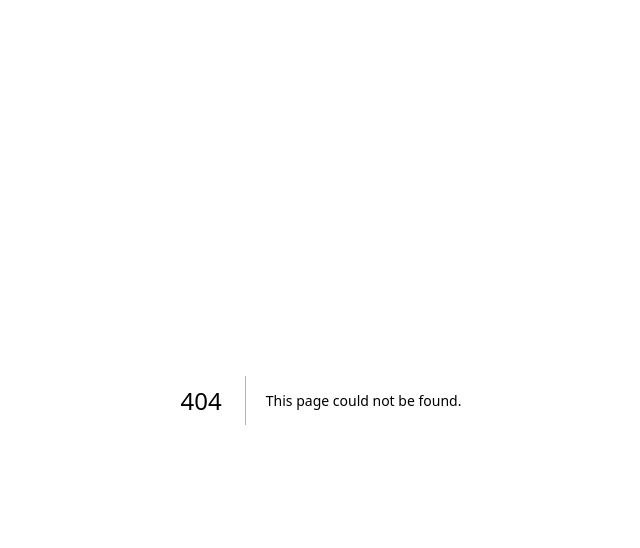
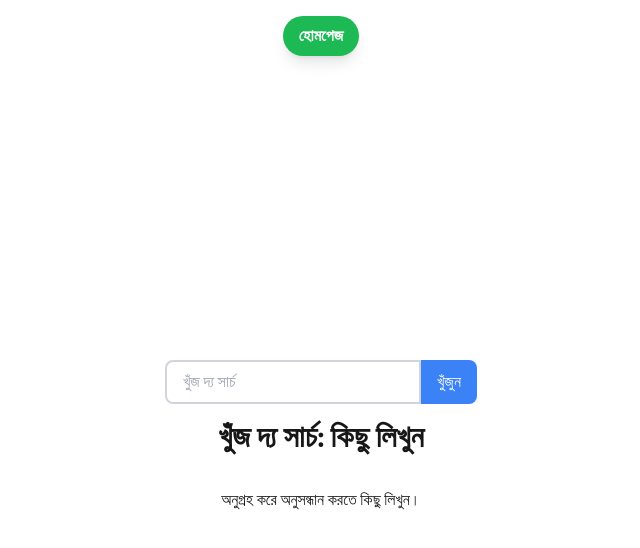
Before and after one commit to abusayed0206/banglamovies, a Next.js app: page /search in a window 1280 px wide. Before the commit this address had no page. Shown: the top 548 px of the page, without its empty margins (319-959 px from the left). Built offline with nearby package versions, Linux system fonts and the light colour scheme.

Commit message:
search function added

```diff
--- /dev/null
+++ b/app/api/search/route.ts
@@ -0,0 +1,29 @@
+// app/api/search/route.ts
+import { NextResponse } from 'next/server';
+
+const TMDB_API_KEY = process.env.NEXT_PUBLIC_TMDB_API_KEY;
+
+export async function GET(request: Request) {
+  const { searchParams } = new URL(request.url);
+  const query = searchParams.get('query');
+
+  if (!query) {
+    return NextResponse.json({ error: 'Query parameter is required' }, { status: 400 });
+  }
+
+  try {
+    const response = await fetch(
+      `https://api.themoviedb.org/3/search/movie?api_key=${TMDB_API_KEY}&query=${encodeURIComponent(query)}&region=BD&language=bn-BD`
+    );
+
+    if (!response.ok) {
+      throw new Error('Failed to fetch from TMDB');
+    }
+
+    const data = await response.json();
+    return NextResponse.json(data);
+  } catch (error) {
+    console.error('Error fetching from TMDB:', error);
+    return NextResponse.json({ error: 'Failed to fetch movies' }, { status: 500 });
+  }
+}
--- a/app/components/Modal.tsx
+++ b/app/components/Modal.tsx
@@ -11,13 +11,13 @@ const Modal: React.FC<ModalProps> = ({ isOpen, onClose, children }) => {
 
   return (
     <div className="fixed inset-0 z-50 overflow-auto bg-black bg-opacity-50 flex">
-      <div className="relative p-8 bg-white w-full h-auto max-w-[85vw] max-h-[auto] sm:max-w-[50vw] m-auto flex-col flex rounded-lg overflow-auto">
-        <button
-          className="absolute top-0 right-0 mt-4 mr-4 text-black text-3xl leading-none"
-          onClick={onClose}
-        >
-          &times;
-        </button>
+      <button
+        className="absolute top-4 right-4 bg-red-600 text-white text-lg px-4 py-2 rounded shadow-lg z-50"
+        onClick={onClose}
+      >
+        বন্ধ করুন
+      </button>
+      <div className="relative  bg-white w-full h-auto max-w-[85vw] max-h-[auto] sm:max-w-[50vw] m-auto flex-col flex rounded-lg overflow-auto mt-12">
         {children}
       </div>
     </div>
--- /dev/null
+++ b/app/components/SearchResults.tsx
@@ -0,0 +1,35 @@
+import MovieCard from './MovieCard';
+
+interface Movie {
+  id: number;
+  title: string;
+  poster_path: string | null;
+  release_date: string;
+}
+
+async function getMovies(query: string): Promise<Movie[]> {
+  const res = await fetch(`${process.env.NEXT_PUBLIC_API_URL}/api/search?query=${encodeURIComponent(query)}`, { cache: 'no-store' });
+  if (!res.ok) {
+    throw new Error('Failed to fetch movies');
+  }
+  const data = await res.json();
+  return data.results;
+}
+
+export async function SearchResults({ query }: { query: string }) {
+    const movies = await getMovies(query);
+
+    if (movies.length === 0) {
+      return <p className="text-center">কোন মুভি পাওয়া যায়নি এই নামে &quot;{query}&quot;</p>;
+    }
+
+    return (
+      <div className="container mx-auto px-4">
+        <div className="grid grid-cols-2 sm:grid-cols-3 md:grid-cols-4 lg:grid-cols-5 gap-6 justify-center">
+          {movies.map((movie) => (
+            <MovieCard key={movie.id} movie={movie} />
+          ))}
+        </div>
+      </div>
+    );
+  }
--- a/app/movie/[tmdb_id]/page.tsx
+++ b/app/movie/[tmdb_id]/page.tsx
@@ -3,7 +3,6 @@ import { useEffect, useState } from "react";
 import { useParams } from "next/navigation";
 import Image from "next/image";
 import { FaYoutube, FaDownload } from "react-icons/fa";
-import { SiLetterboxd, SiThemoviedatabase, SiImdb } from "react-icons/si";
 import Link from "next/link";
 import Modal from "../../components/Modal";
 
@@ -132,9 +131,13 @@ const MovieDetails: React.FC = () => {
     movie.videos?.results?.filter((video) => video.site === "YouTube") || [];
 
   const handleYoutubeClick = () => {
+    // Open the modal regardless of whether videos are available
+    setIsOpenYoutube(true);
+
     if (youtubeVideos.length > 0) {
       setSelectedVideo(youtubeVideos[0]); // Select the first video by default
-      setIsOpenYoutube(true);
+    } else {
+      setSelectedVideo(null); // No videos available, set to null
     }
   };
 
@@ -183,23 +186,41 @@ const MovieDetails: React.FC = () => {
               rel="noopener noreferrer"
               className="flex items-center justify-center w-10 h-10 bg-gray-600 rounded-full shadow-lg hover:bg-gray-700 transition-colors duration-300"
             >
-              <SiImdb className="text-2xl text-white" />
+              <Image
+                src="https://m.media-amazon.com/images/G/01/IMDb/brand/guidelines/imdb/IMDb_Android_App_Icon._CB443386390_.png"
+                alt="IMDb Logo"
+                width={100}
+                height={100}
+                priority
+              />
             </a>
+
             <a
               href={`https://www.themoviedb.org/movie/${movie.id}`}
               target="_blank"
               rel="noopener noreferrer"
-              className="flex items-center justify-center w-10 h-10 bg-green-600 rounded-full shadow-lg hover:bg-green-700 transition-colors duration-300"
+              className="flex items-center justify-center w-10 h-10 hover:bg-green-700 transition-colors duration-300"
             >
-              <SiThemoviedatabase className="text-2xl text-white" />
+              <Image
+                src="https://www.themoviedb.org/assets/2/v4/logos/v2/blue_square_1-5bdc75aaebeb75dc7ae79426ddd9be3b2be1e342510f8202baf6bffa71d7f5c4.svg"
+                alt="TMDB Logo"
+                width={100}
+                height={100}
+              />
             </a>
+
             <a
               href={`https://letterboxd.com/imdb/${movie.imdb_id}`}
               target="_blank"
               rel="noopener noreferrer"
-              className="flex items-center justify-center w-10 h-10 bg-orange-600 rounded-full shadow-lg hover:bg-orange-700 transition-colors duration-300"
+              className="flex items-center justify-center w-10 h-10  hover:bg-orange-700 transition-colors duration-300"
             >
-              <SiLetterboxd className="text-2xl text-green" />
+              <Image
+                src="https://a.ltrbxd.com/logos/letterboxd-logo-alt-v-neg-rgb.svg"
+                alt="Letterboxd Logo"
+                width={100}
+                height={100}
+              />
             </a>
           </div>
         </div>
@@ -288,24 +309,30 @@ const MovieDetails: React.FC = () => {
         </div>
 
         <Modal isOpen={isOpenYoutube} onClose={() => setIsOpenYoutube(false)}>
-          <div className="p-6">
+          <div className="p-3">
             {youtubeVideos.length > 0 ? (
               <div className="space-y-4">
                 {selectedVideo && (
                   <div className="flex flex-col items-center">
                     <iframe
                       className="w-full aspect-video border-2 border-gray-300 rounded-lg"
-                      src={`https://www.youtube.com/embed/${selectedVideo.key}`}
+                      src={`https://www.youtube.com/embed/${selectedVideo.key}?autoplay=1&mute=1&controls=0`}
                       allow="accelerometer; autoplay; clipboard-write; encrypted-media; gyroscope; picture-in-picture"
                       allowFullScreen
                     ></iframe>
-                    <h3 className="text-base text-black font-semibold mb-2 mt-2">
-                      {selectedVideo.name}
-                    </h3>
+
+                    <Link
+                      href={`https://www.youtube.com/watch?v=${selectedVideo.key}`}
+                      target="_blank"
+                    >
+                      <h4 className="text-base text-black font-semibold mb-2 mt-2">
+                        {selectedVideo.name}
+                      </h4>
+                    </Link>
                   </div>
                 )}
 
-                <div className="flex justify-center space-x-2 mb-4 overflow-x-auto">
+                <div className="flex justify-center mb-2 overflow-x-auto">
                   {youtubeVideos.map((video) => (
                     <button
                       key={video.key}
@@ -322,7 +349,10 @@ const MovieDetails: React.FC = () => {
                 </div>
               </div>
             ) : (
-              <p>No YouTube videos available.</p>
+              <div className="text-lg text-black">
+                কোন ইউটিউব ভিডিও নাই। আপনি চাইলে টিএমডিবি ওয়েবসাইটে ভিডিও লিংক
+                যুক্ত করতে পারেন।
+              </div>
             )}
           </div>
         </Modal>
@@ -330,9 +360,9 @@ const MovieDetails: React.FC = () => {
         <Modal isOpen={isOpenDownload} onClose={() => setIsOpenDownload(false)}>
           <div className="p-6 text-black">
             <h2 className="text-2xl text-black font-bold mb-4">
-              Download Links
+              ডাউনলোড লিংক/স্ট্রিমিং সার্ভিস লিংক
             </h2>
-            <p>Download functionality coming soon...</p>
+            <p>খুব শ্রীগ্রই আসছে...</p>
           </div>
         </Modal>
 
--- a/app/page.tsx
+++ b/app/page.tsx
@@ -1,9 +1,10 @@
 "use client";
 
-import { useEffect, useState, Suspense } from 'react';
-import MovieCard from './components/MovieCard';
-import { useSearchParams } from 'next/navigation';
-import Image from 'next/image'; // Import for optimized image
+import { useEffect, useState, Suspense } from "react";
+import MovieCard from "./components/MovieCard";
+import { useSearchParams } from "next/navigation";
+import Image from "next/image";
+import { useRouter } from "next/navigation";
 
 const TMDB_API_KEY = process.env.NEXT_PUBLIC_TMDB_API_KEY;
 
@@ -19,19 +20,27 @@ const fetchMovies = async (page: number) => {
     `https://api.themoviedb.org/3/discover/movie?api_key=${TMDB_API_KEY}&with_original_language=bn&region=BD&language=bn-BD&page=${page}`
   );
   if (!response.ok) {
-    throw new Error('Failed to fetch movies');
+    throw new Error("Failed to fetch movies");
   }
   return response.json();
 };
 
 const MovieList = () => {
   const searchParams = useSearchParams();
-  const currentPage = Number(searchParams.get('page')) || 1;
-
+  const currentPage = Number(searchParams.get("page")) || 1;
+  const [searchQuery, setSearchQuery] = useState("");
   const [movies, setMovies] = useState<Movie[]>([]);
   const [totalPages, setTotalPages] = useState(1);
   const [loading, setLoading] = useState(true);
-  const [error, setError] = useState<string | null>(null); // Error state
+  const [error, setError] = useState<string | null>(null);
+  const router = useRouter();
+
+  const handleSearch = (e: React.FormEvent) => {
+    e.preventDefault();
+    if (searchQuery.trim()) {
+      router.push(`/search?query=${encodeURIComponent(searchQuery)}`);
+    }
+  };
 
   useEffect(() => {
     const loadMovies = async () => {
@@ -41,9 +50,10 @@ const MovieList = () => {
         setMovies(data.results);
         setTotalPages(data.total_pages);
         setError(null); // Clear any previous errors
-      } catch (err) { // Use `err` for better context
+      } catch (err) {
+        // Use `err` for better context
         console.error(err); // Log the actual error
-        setError('An error occurred while fetching movies.'); // Set error message
+        setError("An error occurred while fetching movies."); // Set error message
       } finally {
         setLoading(false);
       }
@@ -73,23 +83,51 @@ const MovieList = () => {
     return pages;
   };
 
-  if (loading) return <div className="text-center py-10">চলচ্চিত্রের সংগ্রহশালা লোড হচ্ছে........</div>;
-  if (error) return <div className="text-center py-10 text-red-500">{error}</div>; // Error handling
+  if (loading)
+    return (
+      <div className="text-center py-10">
+        চলচ্চিত্রের সংগ্রহশালা লোড হচ্ছে........
+      </div>
+    );
+  if (error)
+    return <div className="text-center py-10 text-red-500">{error}</div>; // Error handling
 
   return (
     <div className="justify-center container mx-auto px-4">
-      <h1 className="text-3xl font-bold my-4 text-center">বাংলা চলচ্চিত্রের সংগ্রহশালা</h1>
+      <h1 className="text-3xl font-bold my-4 text-center">
+        বাংলা চলচ্চিত্রের সংগ্রহশালা
+      </h1>
+      <form onSubmit={handleSearch} className="flex justify-center mb-4">
+        <input
+          type="text"
+          value={searchQuery}
+          onChange={(e) => setSearchQuery(e.target.value)}
+          placeholder="খুঁজ দ্য সার্চ"
+          className="px-4 py-2 w-64 text-black rounded-l-lg border-2 border-gray-300 focus:outline-none focus:border-blue-500"
+        />
+        <button
+          type="submit"
+          className="px-4 py-2 bg-blue-500 text-white rounded-r-lg hover:bg-blue-600 transition-colors"
+        >
+          খুঁজুন
+        </button>
+      </form>
       <div className="grid grid-cols-3 sm:grid-cols-4 md:grid-cols-5 lg:grid-cols-7 gap-4 mx-auto">
         {movies.map((movie) => (
           <MovieCard key={movie.id} movie={movie} />
         ))}
       </div>
+
       <div className="flex justify-center mt-4">
         {getPaginationNumbers().map((page) => (
           <button
             key={page}
             onClick={() => handlePagination(page)}
-            className={`mx-1 px-3 py-1 border rounded ${currentPage === page ? 'bg-blue-500 text-white' : 'bg-white text-black'}`}
+            className={`mx-1 px-3 py-1 border rounded ${
+              currentPage === page
+                ? "bg-blue-500 text-white"
+                : "bg-white text-black"
+            }`}
           >
             {page}
           </button>
@@ -104,7 +142,6 @@ const MovieList = () => {
         )}
       </div>
       <div className="flex flex-col items-center mt-4">
-
         <a href="https://www.themoviedb.org/" className="mb-2">
           <Image
             src="https://www.themoviedb.org/assets/2/v4/logos/v2/blue_square_1-5bdc75aaebeb75dc7ae79426ddd9be3b2be1e342510f8202baf6bffa71d7f5c4.svg"
@@ -115,13 +152,12 @@ const MovieList = () => {
           />
         </a>
 
-
         <p className="text-gray-500 text-center">
-          কৃতজ্ঞতা স্বীকারঃ এই ওয়েবসাইটটি TMDB API ব্যবহার করে কিন্তু TMDB দ্বারা এন্ডোর্স বা সার্টিফাইড না! সব ধরনের তথ্য TMDB থেকে নেয়া হয়েছে।
+          কৃতজ্ঞতা স্বীকারঃ এই ওয়েবসাইটটি TMDB API ব্যবহার করে কিন্তু TMDB
+          দ্বারা এন্ডোর্স বা সার্টিফাইড না! সব ধরনের তথ্য TMDB থেকে নেয়া
+          হয়েছে।
         </p>
       </div>
-
-
     </div>
   );
 };
--- /dev/null
+++ b/app/search/page.tsx
@@ -0,0 +1,77 @@
+"use client";
+import { useState, useEffect } from "react";
+import { useRouter, useSearchParams } from "next/navigation";
+import { Suspense } from "react";
+import { SearchResults } from "../components/SearchResults";
+import Link from "next/link";
+
+export default function SearchPage() {
+  const router = useRouter();
+  const searchParams = useSearchParams();
+  const query = searchParams.get("query") || "";
+
+  // Use a temporary state for the input
+  const [searchQuery, setSearchQuery] = useState(query);
+  const [finalQuery, setFinalQuery] = useState(query); // This will hold the query to send to the router
+
+  useEffect(() => {
+    setSearchQuery(query); // Set the input state based on the query parameter
+    setFinalQuery(query); // Ensure the final query reflects the initial query
+  }, [query]);
+
+  const handleSearch = (e: React.FormEvent) => {
+    e.preventDefault();
+    if (searchQuery.trim()) {
+      setFinalQuery(searchQuery); // Set the final query before routing
+      router.push(`/search?query=${encodeURIComponent(searchQuery)}`);
+    }
+  };
+
+  return (
+    <div className="min-h-screen flex flex-col">
+      <nav className="text-white py-4 sticky top-0 z-50">
+        <div className="container mx-auto px-4">
+          <div className="flex justify-center">
+            <Link href="/" passHref>
+              <button className="bg-[#1db954] text-white font-bold py-2 px-4 rounded-full shadow-lg hover:bg-[#1ed760] transition-colors duration-300">
+                হোমপেজ
+              </button>
+            </Link>
+          </div>
+        </div>
+      </nav>
+      <div className="flex-grow flex flex-col justify-center items-center">
+        <form onSubmit={handleSearch} className="flex justify-center mb-4">
+          <input
+            type="text"
+            value={searchQuery}
+            onChange={(e) => setSearchQuery(e.target.value)}
+            placeholder="খুঁজ দ্য সার্চ"
+            className="px-4 py-2 w-64 text-black rounded-l-lg border-2 border-gray-300 focus:outline-none focus:border-blue-500"
+          />
+          <button
+            type="submit"
+            className="px-4 py-2 bg-blue-500 text-white rounded-r-lg hover:bg-blue-600 transition-colors"
+          >
+            খুঁজুন
+          </button>
+        </form>
+        <h1 className="text-3xl font-bold mb-8 text-center">
+          খুঁজ দ্য সার্চ: {finalQuery || "কিছু লিখুন"}
+        </h1>
+        {finalQuery ? (
+          <Suspense
+            fallback={
+              <p className="text-center">সঠিকভাবে সিনেমার নাম লিখার চেষ্টা করুন</p>
+            }
+          >
+            <SearchResults query={finalQuery} />
+          </Suspense>
+        ) : (
+          <p className="text-center">অনুগ্রহ করে অনুসন্ধান করতে কিছু লিখুন।</p>
+        )}
+      </div>
+    </div>
+  );
+
+}
--- a/next.config.mjs
+++ b/next.config.mjs
@@ -6,6 +6,18 @@ const nextConfig = {
         protocol: "https",
         hostname: "image.tmdb.org",
       },
+      {
+        protocol: "https",
+        hostname: "image.tmdb.org",
+      },
+      {
+        protocol: "https",
+        hostname: "m.media-amazon.com",
+      },
+      {
+        protocol: "https",
+        hostname: "a.ltrbxd.com",
+      },
     ],
   },
 };
--- a/package.json
+++ b/package.json
@@ -9,7 +9,7 @@
     "lint": "next lint"
   },
   "dependencies": {
-    "next": "14.2.13",
+    "next": "^14.2.13",
     "react": "^18",
     "react-dom": "^18",
     "react-icons": "^5.3.0",
```
